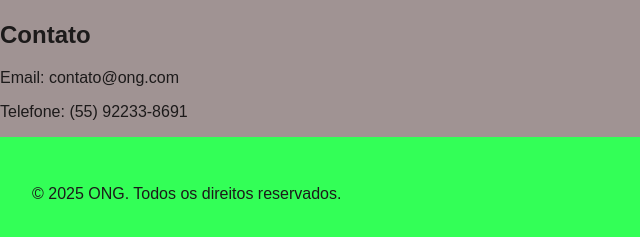
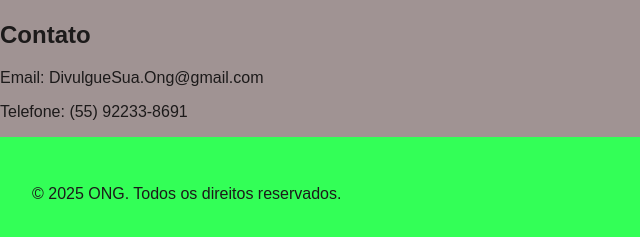
Before and after one commit to ezequielofpessoal/Trabalho4Ong, a plain HTML site: page trabalho4/Index.html in a window 1280 px wide. Shown: the part 699-936 px from the top of the page, 0-640 px from the left. Drawn offline with Linux system fonts and the light colour scheme.

Commit message:
Index.html

```diff
--- a/trabalho4/Index.html
+++ b/trabalho4/Index.html
@@ -26,7 +26,7 @@
         </section>
         <section>
             <h2>Contato</h2>
-            <p>Email: contato@ong.com</p>
+            <p>Email: DivulgueSua.Ong@gmail.com</p>
             <p>Telefone: (55) 92233-8691</p>
         </section>
     </main>
@@ -35,4 +35,5 @@
         <p>&copy; 2025 ONG. Todos os direitos reservados.</p>
     </footer>
 </body>
+
 </html>
```
